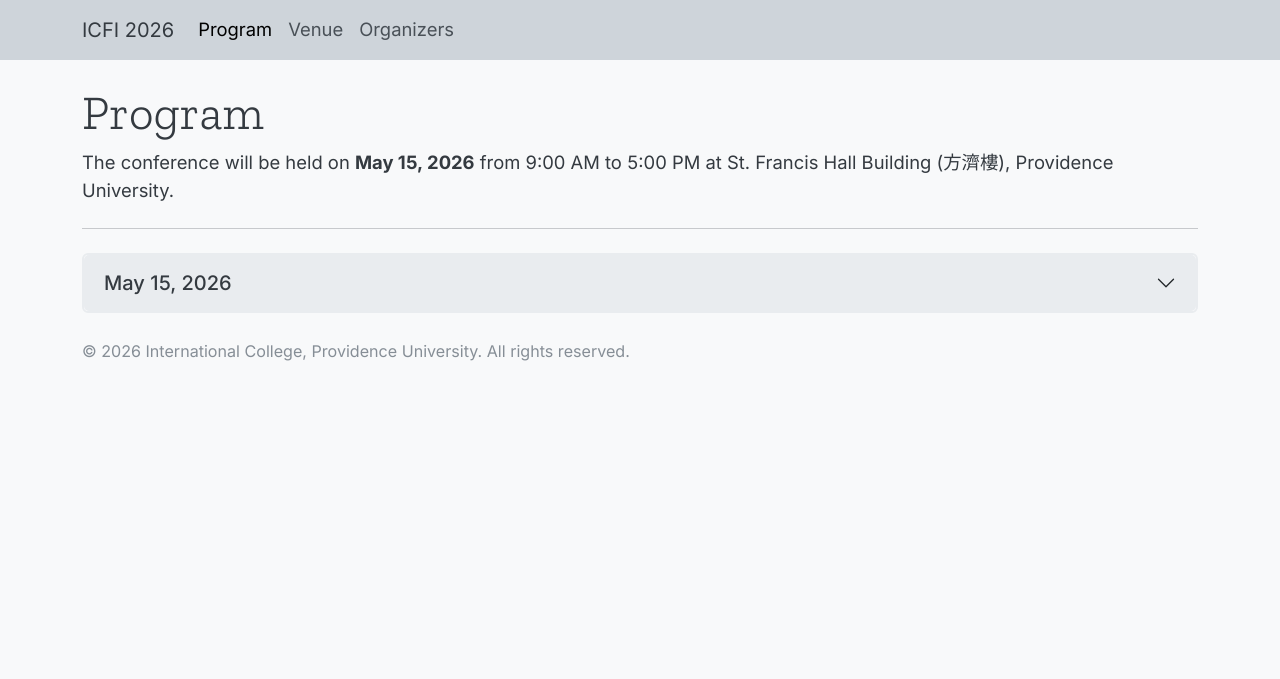
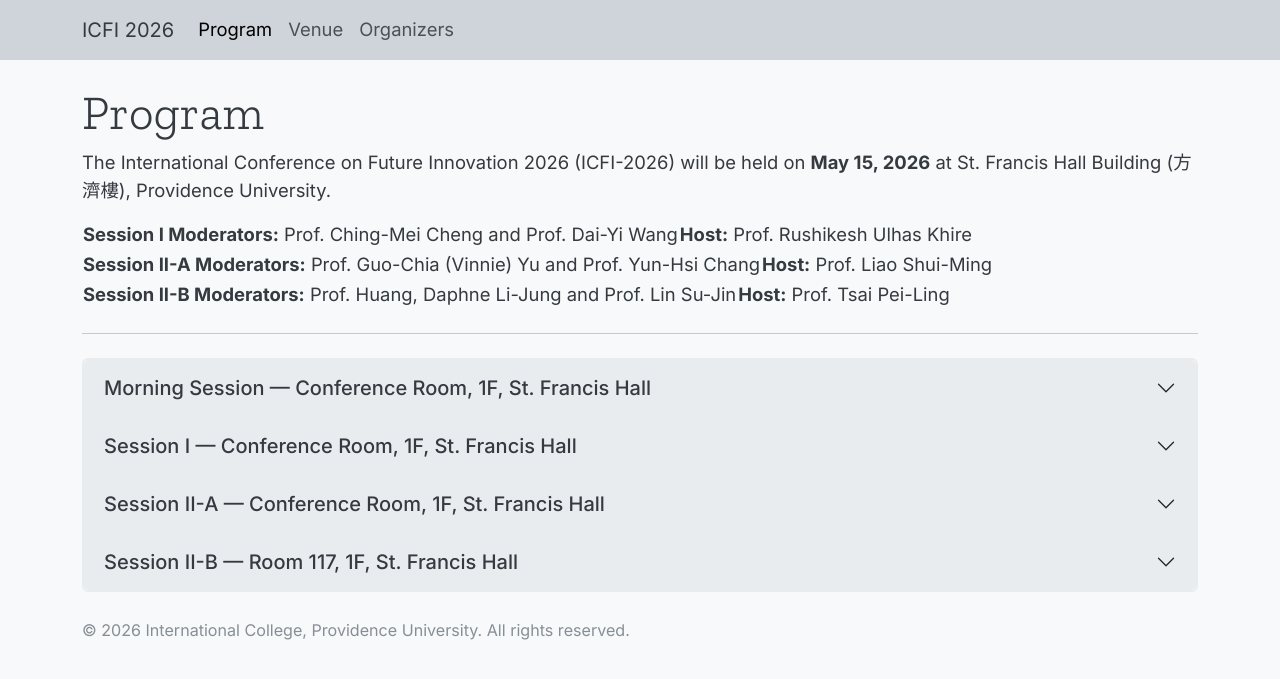
Before and after one commit to icfi2026conf/icfi2026conf.github.io, a Jekyll site: the page built from program.md, in a window 1280 px wide. Shown: the top 679 px of the page. Built offline with Jekyll 4.4.1, drawn with Linux system fonts in a browser that asks for light colours; part of the change alters nothing that is shown.

Commit message:
Update program schedule from ICFI2026_schedule.docx
Co-Authored-By: Claude Opus 4.6 <noreply@anthropic.com>

```diff
--- a/_data/program.yml
+++ b/_data/program.yml
@@ -7,35 +7,115 @@ legend:
       color: teal-6
     - name: Break
       color: grey-6
+    - name: Opening
+      color: indigo-6
 days:
-  - name: May 15, 2026
+  - name: "Morning Session — Conference Room, 1F, St. Francis Hall"
     events:
-      - time: 9:00 to 9:30
-        title: Registration & Opening
-      - time: 9:30 to 10:30
-        title: Keynote Session
-        subtitle: To be announced
+      - time: "09:10 to 09:40"
+        title: Registration
+      - time: "09:40 to 09:45"
+        title: "Vice President's Address"
+        subtitle: "Prof. Chao-Hsun Yang"
+        category: Opening
+      - time: "09:45 to 09:50"
+        title: Opening Remarks
+        subtitle: "Prof. Tsai Ying-De, Dean International College"
+        category: Opening
+      - time: "09:50 to 10:20"
+        title: Keynote Speech
+        subtitle: "Prof. Bertrand M.T. Lin"
         category: Keynote
-      - time: 10:30 to 10:45
+      - time: "10:20 to 10:35"
+        title: Tea Break
+        category: Break
+
+  - name: "Session I — Conference Room, 1F, St. Francis Hall"
+    events:
+      - time: "10:35 to 10:55"
+        title: "LKAP: LLM-based Knowledge Mapping and Auto-tagging Platform for Programming Education"
+        subtitle: "Yueh-Ling Kuo, Jhih-Yun Wu, Hsueh-Ting Chu"
+        category: Paper Session
+      - time: "10:55 to 11:15"
+        title: "Agentic AI for Content Creation in Marketing Campaign: A Case Study on Value Chain Analysis"
+        subtitle: "Tammy Wang"
+        category: Paper Session
+      - time: "11:15 to 11:35"
+        title: "Impact-Oriented Management Control Systems: A Systematic Literature Review and Research Agenda"
+        subtitle: "Edoardo Crocco, Lorenzo Brusco, Francesca Culasso, Massimo Cane"
+        category: Paper Session
+      - time: "11:35 to 11:55"
+        title: "Supporting the Future Workforce: The Role of Organizational Support and Culture in Shaping Work–Life Balance among Young Professionals in Taiwan and Mongolia"
+        subtitle: "Bayarmaa Bayanjargal, Yun-Hsi Chang"
+        category: Paper Session
+      - time: "12:00 to 13:00"
+        title: Lunch Break
+        category: Break
+
+  - name: "Session II-A — Conference Room, 1F, St. Francis Hall"
+    events:
+      - time: "13:00 to 13:20"
+        title: "What Really Drives Airline Loyalty? Evidence from ASEAN and Taiwanese Passengers"
+        subtitle: "Pattaraphong Yawichai, Shu-Hsun Ho"
+        category: Paper Session
+      - time: "13:20 to 13:40"
+        title: "Building an Agent-Based Programming Learning Platform: Syntax Disambiguation and Error Correction for EFL Students"
+        subtitle: "Jin-Xiang Lin, Yu-Hsuan Cheng, Hsueh-Ting Chu"
+        category: Paper Session
+      - time: "13:40 to 14:00"
+        title: "The Role of Financial Performance, Valuation Metrics, and R&D Expenditure in Determining NVIDIA Stock Price: ARDL Approach"
+        subtitle: "Banele Siboniso Dlamini, Rushikesh Ulhas Khire"
+        category: Paper Session
+      - time: "14:00 to 14:20"
+        title: "Willingness to Adopt Environmentally Friendly Packaging among E-commerce Sellers in Hanoi, Vietnam"
+        subtitle: "Nguyen Ha Trang, Ching-Mei Cheng"
+        category: Paper Session
+      - time: "14:20 to 14:30"
         title: Coffee Break
         category: Break
-      - time: 10:45 to 12:00
-        title: Paper Session I
-        subtitle: Future Innovation Research
+      - time: "14:30 to 14:50"
+        title: "A Dual Object Detection for Drone SAR"
+        subtitle: "Chien-Feng Chang, Min-Hsuan Li, Karisma Trinanda Putra, Muhamad Yusvin Mustar, Hsing-Chung Chen, Hsueh-Ting Chu"
         category: Paper Session
-      - time: 12:00 to 13:00
-        title: Lunch Break
-        category: Break
-      - time: 13:00 to 14:30
-        title: Paper Session II
-        subtitle: Technology and Innovation
+      - time: "14:50 to 15:10"
+        title: "The Role of Cultural Background Among International Students in Taiwan"
+        subtitle: "Tsering Disket, Huang, Daphne Li-Jung"
         category: Paper Session
-      - time: 14:30 to 14:45
+      - time: "15:10 to 15:30"
+        title: "Environmental Fee Implementation for Local Residents and Tourists"
+        subtitle: "Mathis Roch, Ronah Atukunda, James John Sarmiento, Jharvee Ramos, Rushikesh Ulhas Khire"
+        category: Paper Session
+
+  - name: "Session II-B — Room 117, 1F, St. Francis Hall"
+    events:
+      - time: "13:00 to 13:20"
+        title: "Digital Twin for Predictive Manufacturing of 3D-Printed Sole Molds"
+        subtitle: "Yiji Chen, Hsueh-Ting Chu, Hsin-Ming Tseng, Min-Hsuan Li"
+        category: Paper Session
+      - time: "13:20 to 13:40"
+        title: "Intention of International Students Participating in the Mazu Festival in Taiwan"
+        subtitle: "Shuvalakshmi Roy, Shu-Hsun Ho"
+        category: Paper Session
+      - time: "13:40 to 14:00"
+        title: "Understanding the Current Status and Challenges of Contemporary Indigenous Tourism in Taiwan"
+        subtitle: "Sonin Uchral Batjargal, Kelly Chiu, Rushikesh Ulhas Khire"
+        category: Paper Session
+      - time: "14:00 to 14:20"
+        title: "Factors Influencing Airline Choice Behavior: A Comparative Study of International Students, Business Travelers, and Older Adults"
+        subtitle: "Pratoomrat Sripawong, Shu-Hsun Ho"
+        category: Paper Session
+      - time: "14:20 to 14:30"
         title: Coffee Break
         category: Break
-      - time: 14:45 to 16:30
-        title: Paper Session III
-        subtitle: Innovation Applications
+      - time: "14:30 to 14:50"
+        title: "The Impact of Social Media Communication and Information Quality on Repurchase Intention among Indonesian Migrant Workers: A Case Study of UNIQLO in Taiwan"
+        subtitle: "Muhammad Nur Ikhsan, Rushikesh Ulhas Khire"
         category: Paper Session
-      - time: 16:30 to 17:00
-        title: Closing Ceremony
+      - time: "14:50 to 15:10"
+        title: "Beyond the Scroll: How Instagram's Aesthetic Quality and TikTok's Visual Authenticity Differentially Shape Generation Z's Intention to Visit Indonesia's New Capital City"
+        subtitle: "Maulana Malik, Shu-Hsun Ho"
+        category: Paper Session
+      - time: "15:10 to 15:30"
+        title: "What Drives Filipino Migrant Workers to Leave? Evidence from Taiwan's Labor Market"
+        subtitle: "Rodrigo B. Galarosa, Jr., Tran Kim Ngan, Nguyen Thi Hong Chi"
+        category: Paper Session
--- a/program.md
+++ b/program.md
@@ -5,4 +5,10 @@ description: Conference schedule and program
 navorder: 1
 ---
 
-The conference will be held on **May 15, 2026** from 9:00 AM to 5:00 PM at St. Francis Hall Building (方濟樓), Providence University.
+The International Conference on Future Innovation 2026 (ICFI-2026) will be held on **May 15, 2026** at St. Francis Hall Building (方濟樓), Providence University.
+
+**Session I Moderators:** Prof. Ching-Mei Cheng and Prof. Dai-Yi Wang | **Host:** Prof. Rushikesh Ulhas Khire
+
+**Session II-A Moderators:** Prof. Guo-Chia (Vinnie) Yu and Prof. Yun-Hsi Chang | **Host:** Prof. Liao Shui-Ming
+
+**Session II-B Moderators:** Prof. Huang, Daphne Li-Jung and Prof. Lin Su-Jin | **Host:** Prof. Tsai Pei-Ling
```
